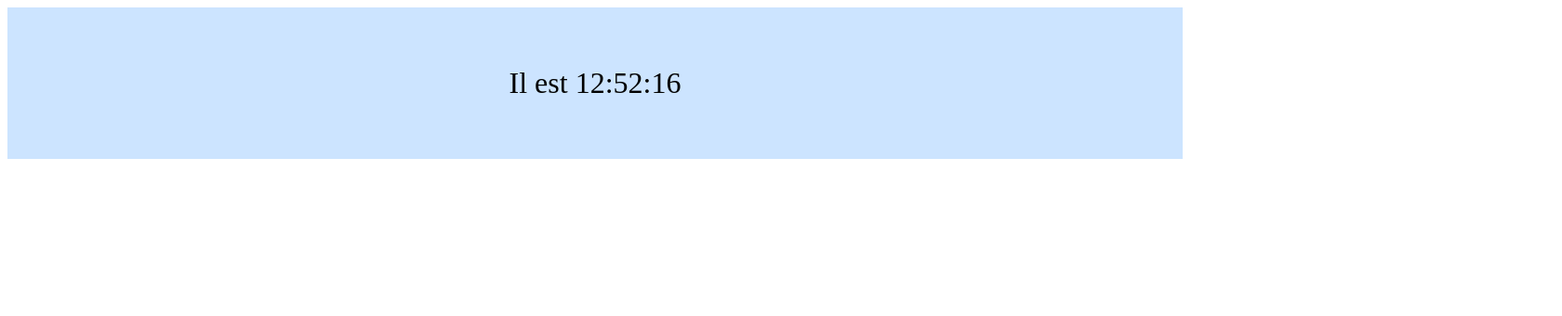
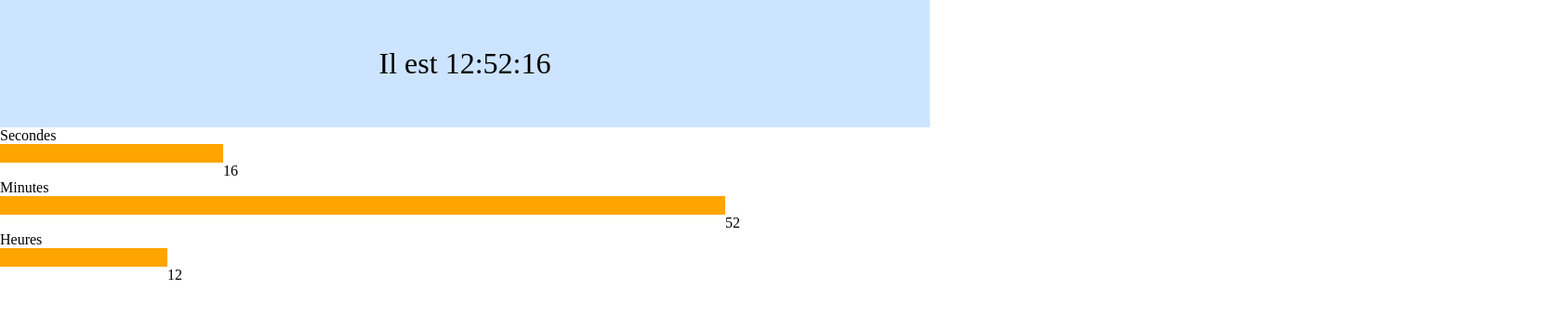
Before and after one commit to rfkdali/DayNight, a plain HTML site: page index.html in a window 1280 px wide. Shown: the whole page at 93% size, 1680 px wide, since content can reach past the window. Drawn offline with Linux system fonts and the light colour scheme.

Commit message:
add progress bar for seconds, minutes and hours

```diff
--- /dev/null
+++ b/css/jauge.css
@@ -0,0 +1,12 @@
+#jauge, #jauge2, #jauge3{
+	width: 0px;
+	max-width: 900px;
+	height: 20px;
+	background-color: orange;
+}
+
+#position, #position2, #position3{
+	width: 900px;
+	position: relative;
+	left: 0px;
+}
--- a/css/night.css
+++ b/css/night.css
@@ -1 +1,5 @@
-body{background-color: #333;}
+body{background-color: #333; color: #fff;}
+
+#time{
+	background-color: #295A84;
+}
--- a/css/styles.css
+++ b/css/styles.css
@@ -1,3 +1,12 @@
+* {
+    margin: 0;
+    padding: 0;
+}
+
+body{
+	max-width : 1000px;
+}
+
 #time{
 	background-color: #CCE4FF;
 	font-size : 2em;
--- a/index.html
+++ b/index.html
@@ -2,12 +2,21 @@
 <head>
 	<meta charset="UTF-8">
 	<title>DayNight</title>
-	<link rel="stylesheet" type="text/css" href="css/styles.css">
+
 </head>
 <body>
 
 <div id="time"></div>
-<div id="color"></div>
+<p>Secondes</p>
+<div id="jauge"></div>
+<div id="position"></div>
+<p>Minutes</p>
+<div id="jauge2"></div>
+<div id="position2"></div>
+
+<p>Heures</p>
+<div id="jauge3"></div>
+<div id="position3"></div>
 
 <script type="text/javascript" src="js/time.js"></script>
 </body>
--- a/js/time.js
+++ b/js/time.js
@@ -23,6 +23,43 @@ function styleSwitch () {
 	}else{
 		dayStyle = "css/night.css";
 	}
-	document.getElementsByTagName('head')[0].innerHTML = '<link rel="stylesheet" type="text/css" href="css/styles.css">' + '<link rel="stylesheet" type="text/css" href="'+dayStyle+'">';
+	document.getElementsByTagName('head')[0].innerHTML = '<link rel="stylesheet" type="text/css" href="css/styles.css">'+ '<link rel="stylesheet" type="text/css" href="css/jauge.css">' + '<link rel="stylesheet" type="text/css" href="'+dayStyle+'">';
 }
 styleSwitch();
+
+
+var i = 0;
+var j = 0;
+var timer;
+
+function jauge () {
+	console.log(i)
+	i++;
+	console.log("test : " + (i-1));
+	document.getElementById('jauge').style.width = s * 15 + 'px';
+	document.getElementById('position').style.left = s * 15 + 'px';
+	document.getElementById('position').innerHTML = s;
+
+	document.getElementById('jauge2').style.width = m * 15 + 'px';
+	document.getElementById('position2').style.left = m * 15 + 'px';
+	document.getElementById('position2').innerHTML = m;
+	console.log(m);
+
+	document.getElementById('jauge3').style.width = h * 15 + 'px';
+	document.getElementById('position3').style.left = h * 15 + 'px';
+	document.getElementById('position3').innerHTML = h;
+	console.log(h);
+
+
+	timer = setTimeout(jauge, 1000)
+
+	if(j==24){
+		stopTimer()
+	}
+}
+
+function stopTimer () {
+	clearTimeout(timer)
+}
+
+jauge();
```
